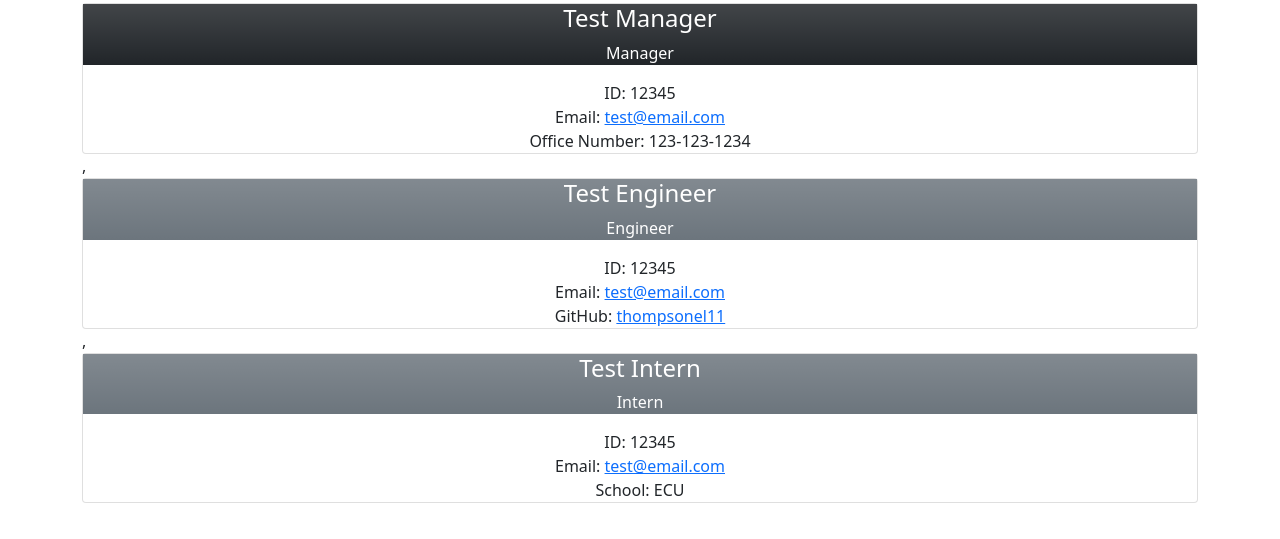
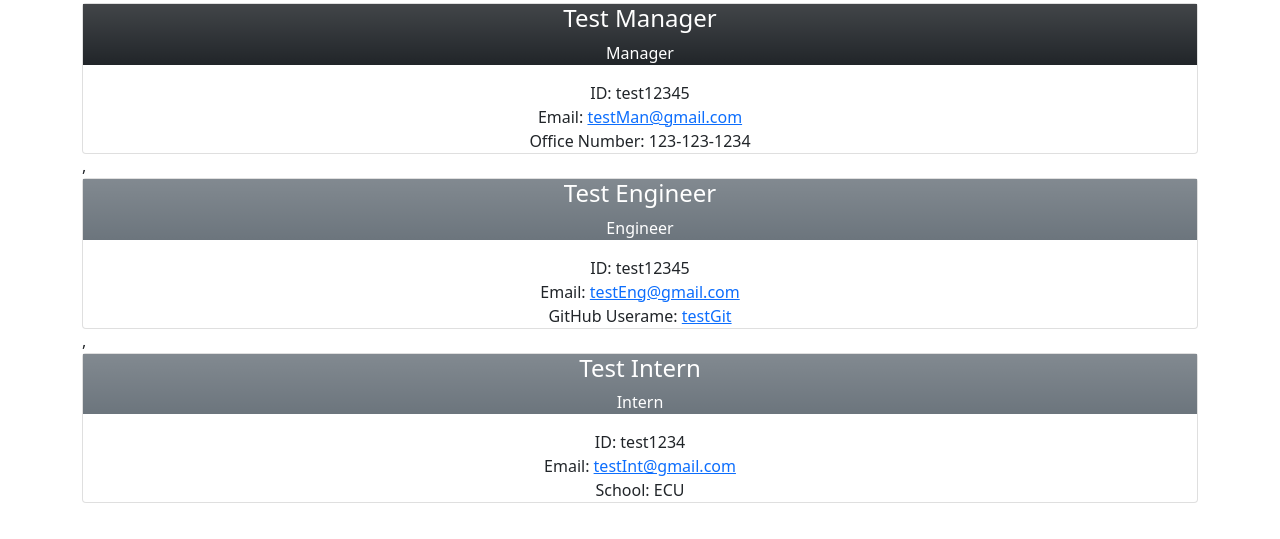
Before and after one commit to thompsonel11/Team_Profile_Generator, a website: page demoIndex.html in a window 1280 px wide. Shown: the part 53-592 px from the top of the page. Drawn offline with nearby package versions, Linux system fonts and the light colour scheme.

```diff
--- a/demoIndex.html
+++ b/demoIndex.html
@@ -1,3 +1,4 @@
+
     <!DOCTYPE html>
     <html lang="en">
     <head>
@@ -29,8 +30,8 @@
                 </div>
 
                 <div class="content text-center">
-                <div class = "column"> ID: 12345 </div>
-                <div class = "column"> Email: <a href="mailto:test@email.com">test@email.com</a></div>
+                    <div class = "column"> ID: test12345 </div>
+                    <div class = "column"> Email: <a href="mailto:testMan@gmail.com">testMan@gmail.com</a></div>
                     <div class = "column"> Office Number: 123-123-1234 </div>
                 </div>
 
@@ -52,9 +53,9 @@
                 </div>
 
                 <div class="content text-center">
-                <div class = "column"> ID: 12345 </div>
-                <div class = "column"> Email: <a href="mailto:test@email.com">test@email.com</a></div>
-                <div class = "column"> GitHub: <a href="https://github.com/test1234" target="_blank">thompsonel11</a></div>
+                    <div class = "column"> ID: test12345 </div>
+                    <div class = "column"> Email: <a href="mailto:testEng@gmail.com">testEng@gmail.com</a></div>
+                    <div class = "column"> GitHub Userame: <a href="https://github.com/testGit" target="_blank">testGit</a></div>
                 </div>
 
             </div>
@@ -75,8 +76,8 @@
                 </div>
 
                 <div class="content text-center">
-                <div class = "column"> ID: 12345 </div>
-                <div class = "column"> Email: <a href="mailto:test@email.com">test@email.com</a></div>
+                    <div class = "column"> ID: test1234 </div>
+                    <div class = "column"> Email: <a href="mailto:testInt@gmail.com">testInt@gmail.com</a></div>
                     <div class = "column"> School: ECU</div>
                 </div>
 
```
Also changed, not shown: README.md. Lines whose indentation alone changed are shown as unchanged.
